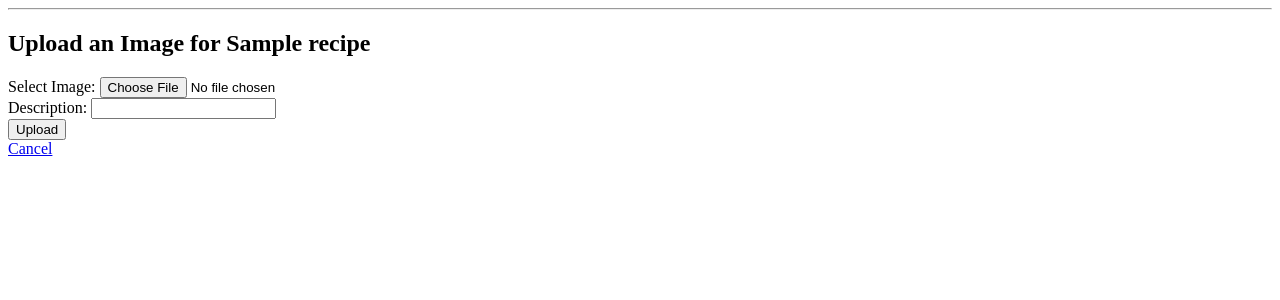
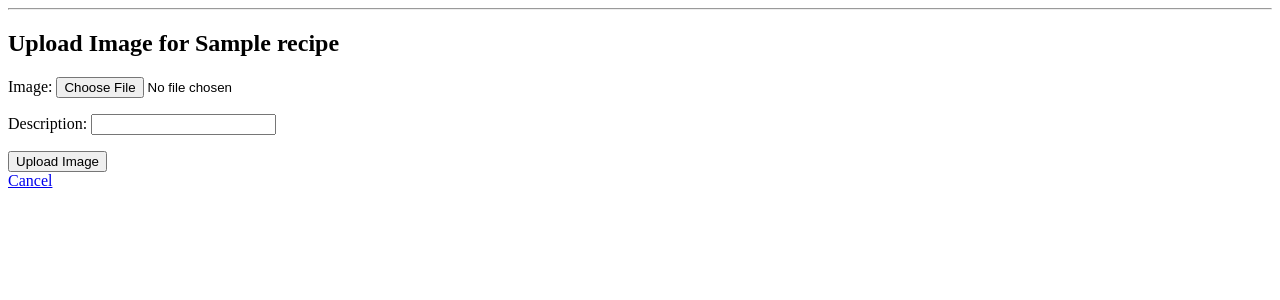
Before and after one commit to newonathe17/recipebook-taruc-ethanowen, a Django app: page /recipe/1/add_image/ in a window 1280 px wide. Shown: the part 101-401 px from the top of the page. Run offline with Django 5.2, Linux system fonts and the light colour scheme; a user stored in the database is signed in; tables that the repository leaves empty hold one stand-in row (values such as "Sample post").

Commit message:
Implemented RecipeImage upload form, remove image functionality for RecipeImage and update recipe_add_image view to handle file uploads

```diff
--- a/ledger/forms.py
+++ b/ledger/forms.py
@@ -1,5 +1,5 @@
 from django import forms
-from .models import Recipe, RecipeIngredient
+from .models import Recipe, RecipeIngredient, RecipeImage
 
 class RecipeForm(forms.ModelForm):
     class Meta:
@@ -10,3 +10,8 @@ class RecipeIngredientForm(forms.ModelForm):
     class Meta:
         model = RecipeIngredient
         fields = ['Quantity', 'ingredient']
+
+class RecipeImageForm(forms.ModelForm):
+    class Meta:
+        model = RecipeImage
+        fields = ['image', 'description']
--- a/ledger/templates/ledger/recipe_add_image.html
+++ b/ledger/templates/ledger/recipe_add_image.html
@@ -1,14 +1,14 @@
 {% extends 'base.html' %}
 
+{% block title %}Upload New Image - Recipe Book{% endblock %}
+
+{% block heading %}Upload Image for {{ recipe.name }}{% endblock %}
+
 {% block content %}
-<h2>Upload an Image for {{ recipe.name }}</h2>
-<form method="POST" enctype="multipart/form-data">
+<form method="post" enctype="multipart/form-data">
     {% csrf_token %}
-    <label for="image">Select Image:</label>
-    <input type="file" name="image" required><br>
-    <label for="description">Description:</label>
-    <input type="text" name="description" maxlength="255" required><br>
-    <button type="submit">Upload</button>
+    {{ form.as_p }}
+    <button type="submit">Upload Image</button>
 </form>
 <a href="{{ recipe.get_absolute_url }}">Cancel</a>
 {% endblock %}
--- a/ledger/urls.py
+++ b/ledger/urls.py
@@ -7,4 +7,5 @@ urlpatterns = [
     path('recipe/<int:pk>/', views.recipe_detail, name='recipe'),
     path('recipe/<int:pk>/add_image/', views.recipe_add_image, name='recipe_add_image'),
     path('recipe/add/', views.recipe_add, name='recipe_add'),
+    path('recipe/image/<int:image_id>/delete/', views.recipe_image_delete, name='recipe_image_delete'),
 ]
--- a/ledger/views.py
+++ b/ledger/views.py
@@ -1,7 +1,7 @@
 from django.shortcuts import render, redirect
 from django.contrib.auth.decorators import login_required
-from .models import Recipe
-from .forms import RecipeForm, RecipeIngredientForm
+from .models import Recipe, RecipeImage
+from .forms import RecipeForm, RecipeIngredientForm, RecipeImageForm
 
 def recipe_list(request):
     recipes = Recipe.objects.all()
@@ -22,15 +22,20 @@ def recipe_add_image(request, pk):
     if recipes.exists():
         recipe = recipes.first()
     else:
-        # Handle the case where no recipe is found; for example, redirect to the recipe list with an error.
         return redirect('recipe_list')
 
     if request.method == 'POST':
-        # Process form data to create a RecipeImage instance (implementation goes here)
-        # After processing, redirect to the recipe detail page.
-        return redirect(recipe.get_absolute_url())
+        form = RecipeImageForm(request.POST, request.FILES)
+        if form.is_valid():
+            recipe_image = form.save(commit=False)
+            recipe_image.recipe = recipe
+            recipe_image.save()
+            return redirect(recipe.get_absolute_url())
+    else:
+        form = RecipeImageForm()
 
-    return render(request, 'ledger/recipe_add_image.html', {'recipe': recipe})
+    return render(request, 'ledger/recipe_add_image.html', {'recipe': recipe, 'form': form})
+
 @login_required
 def recipe_add(request):
     if request.method == 'POST':
@@ -57,6 +62,26 @@ def recipe_add(request):
     }
     return render(request, 'ledger/recipe_add.html', context)
 
+@login_required
+def recipe_image_delete(request, image_id):
+    image_qs = RecipeImage.objects.filter(pk=image_id)
+    if image_qs.exists():
+        image = image_qs.first()
+        # Retrieve the recipe using filter
+        recipes = Recipe.objects.filter(pk=image.recipe.pk)
+        if recipes.exists():
+            recipe = recipes.first()
+        else:
+            return redirect('recipe_list')
+
+        # Optionally enforce that only the recipe's author can delete its images
+        if request.user != recipe.author:
+            return redirect(recipe.get_absolute_url())
+
+        image.delete()
+        return redirect(recipe.get_absolute_url())
+    else:
+        return redirect('recipe_list')
 
 def homepage(request):
     return redirect('login')
--- a/recipebook/settings.py
+++ b/recipebook/settings.py
@@ -17,6 +17,9 @@ import os
 # Build paths inside the project like this: BASE_DIR / 'subdir'.
 BASE_DIR = Path(__file__).resolve().parent.parent
 
+# Media settings
+MEDIA_URL = '/media/'
+MEDIA_ROOT = os.path.join(BASE_DIR, 'media')
 
 # Quick-start development settings - unsuitable for production
 # See https://docs.djangoproject.com/en/5.1/howto/deployment/checklist/
--- a/recipebook/urls.py
+++ b/recipebook/urls.py
@@ -16,9 +16,15 @@ Including another URLconf
 """
 from django.contrib import admin
 from django.urls import path, include
+from django.conf import settings
+from django.conf.urls.static import static
+
 
 urlpatterns = [
     path('admin/', admin.site.urls),
     path("", include('ledger.urls')),
     path('accounts/', include('django.contrib.auth.urls'))
 ]
+
+if settings.DEBUG:
+    urlpatterns += static(settings.MEDIA_URL, document_root=settings.MEDIA_ROOT)
```
Also changed, not shown: ledger/templates/ledger/recipe_detail.html (+5 -2 lines), media/recipe_images/Air-Fryer-Chicken-Breast-Plated.jpg (added), media/recipe_images/Air-Fryer-Chicken-Breast-Plated_BDDlgsG.jpg (added), recipe_images/Air-Fryer-Chicken-Breast-Plated.jpg (added).
